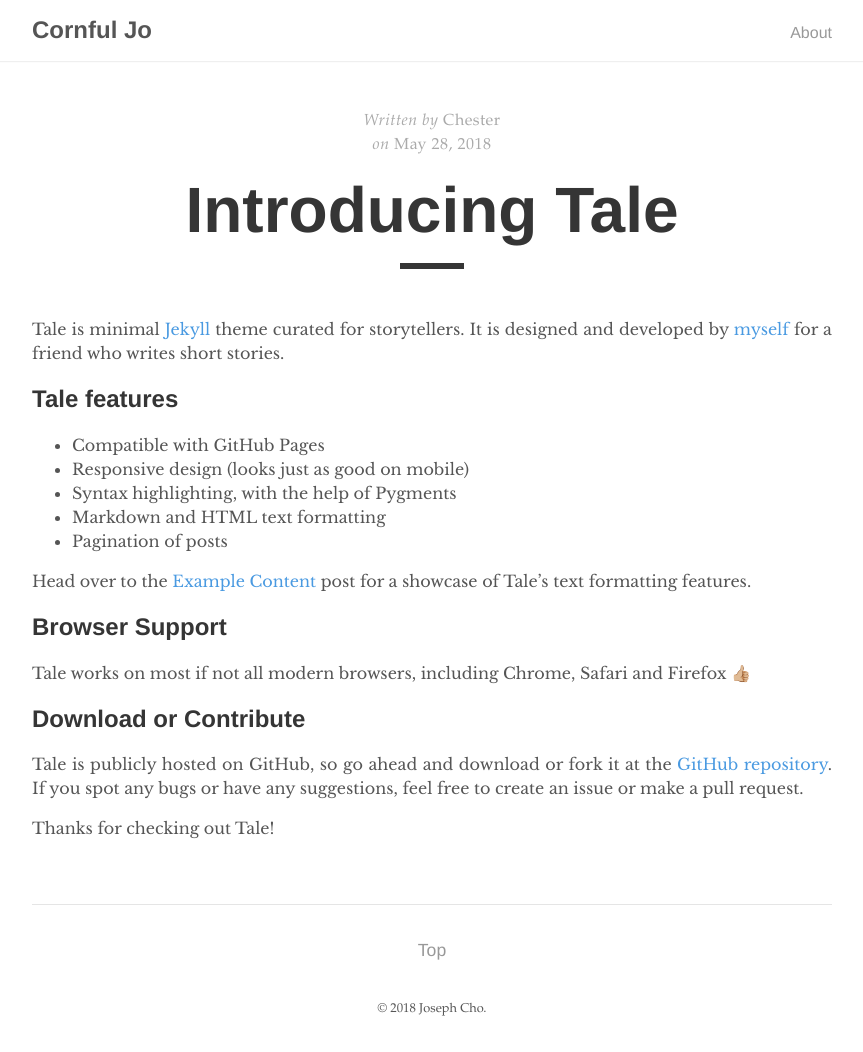
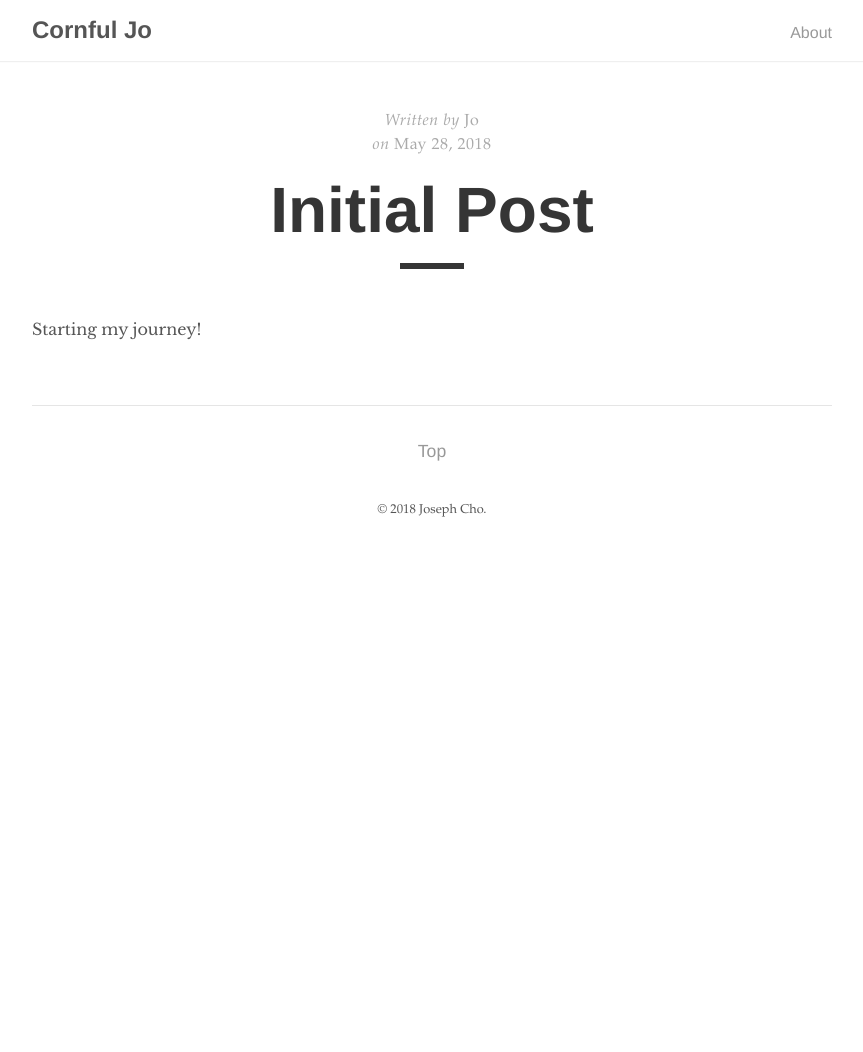
Before and after one commit to jocho-here/mgjo5899.github.io, a Jekyll site: the page built from _posts/2018-05-28-what-is-the-purpose-of-this-blog.md, in a window 1280 px wide. Shown: the whole page, without its empty margins (208-1071 px from the left). Built offline with Jekyll 4.4.1, drawn with Linux system fonts in a browser that asks for light colours; after the commit the page ends 900 px from its top, so only the background shows below that.

Commit message:
Placeholder post

```diff
--- a/_posts/2018-05-28-what-is-the-purpose-of-this-blog.md
+++ b/_posts/2018-05-28-what-is-the-purpose-of-this-blog.md
@@ -1,24 +1,7 @@
 ---
 layout: post
-title:  "Introducing Tale"
-author: "Chester"
+title:  "Initial Post"
+author: "Jo"
 ---
 
-Tale is minimal [Jekyll](https://jekyllrb.com/) theme curated for storytellers. It is designed and developed by [myself](https://github.com/chesterhow/) for a friend who writes short stories.
-
-## Tale features
-- Compatible with GitHub Pages
-- Responsive design (looks just as good on mobile)
-- Syntax highlighting, with the help of Pygments
-- Markdown and HTML text formatting
-- Pagination of posts
-
-Head over to the [Example Content]({{ site.baseurl }}/2017-03-16/example-content) post for a showcase of Tale's text formatting features.
-
-## Browser Support
-Tale works on most if not all modern browsers, including Chrome, Safari and Firefox 👍🏼
-
-## Download or Contribute
-Tale is publicly hosted on GitHub, so go ahead and download or fork it at the [GitHub repository](https://github.com/chesterhow/tale). If you spot any bugs or have any suggestions, feel free to create an issue or make a pull request.
-
-Thanks for checking out Tale!
+Starting my journey!
```
